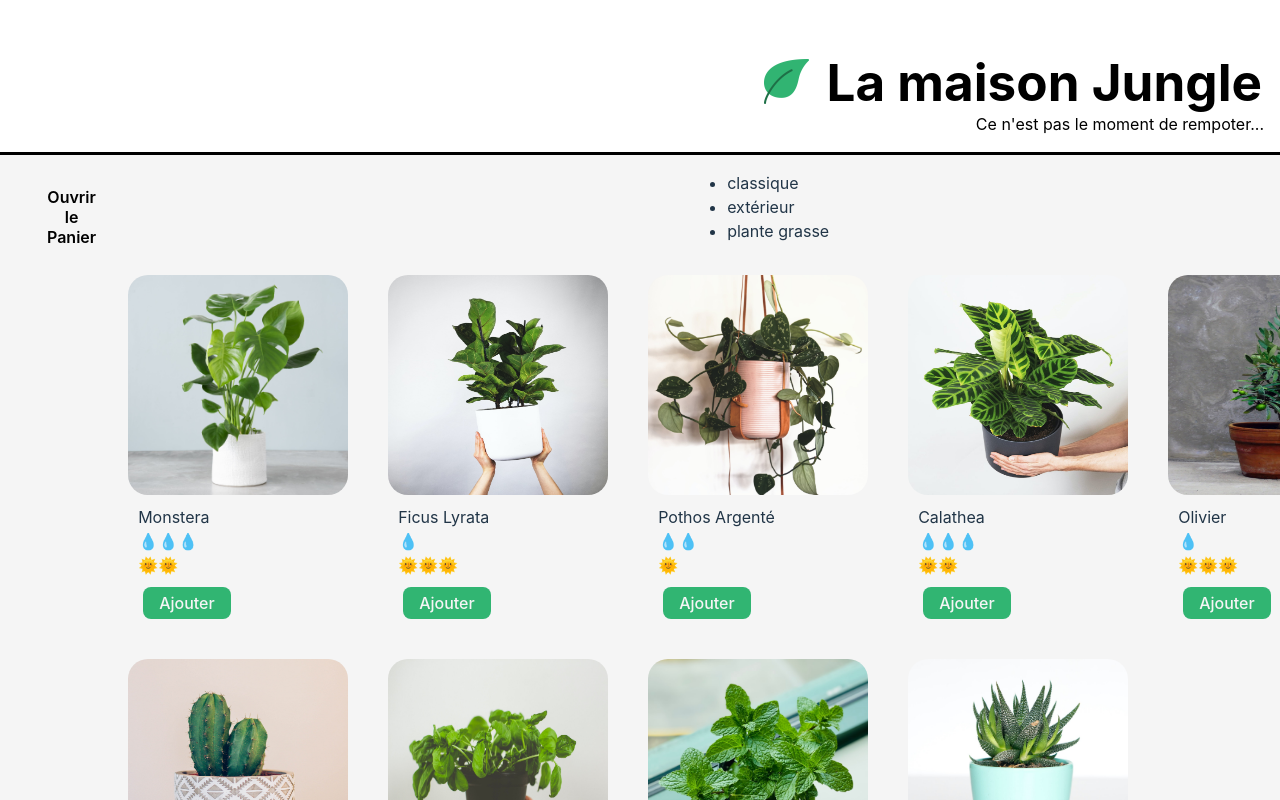
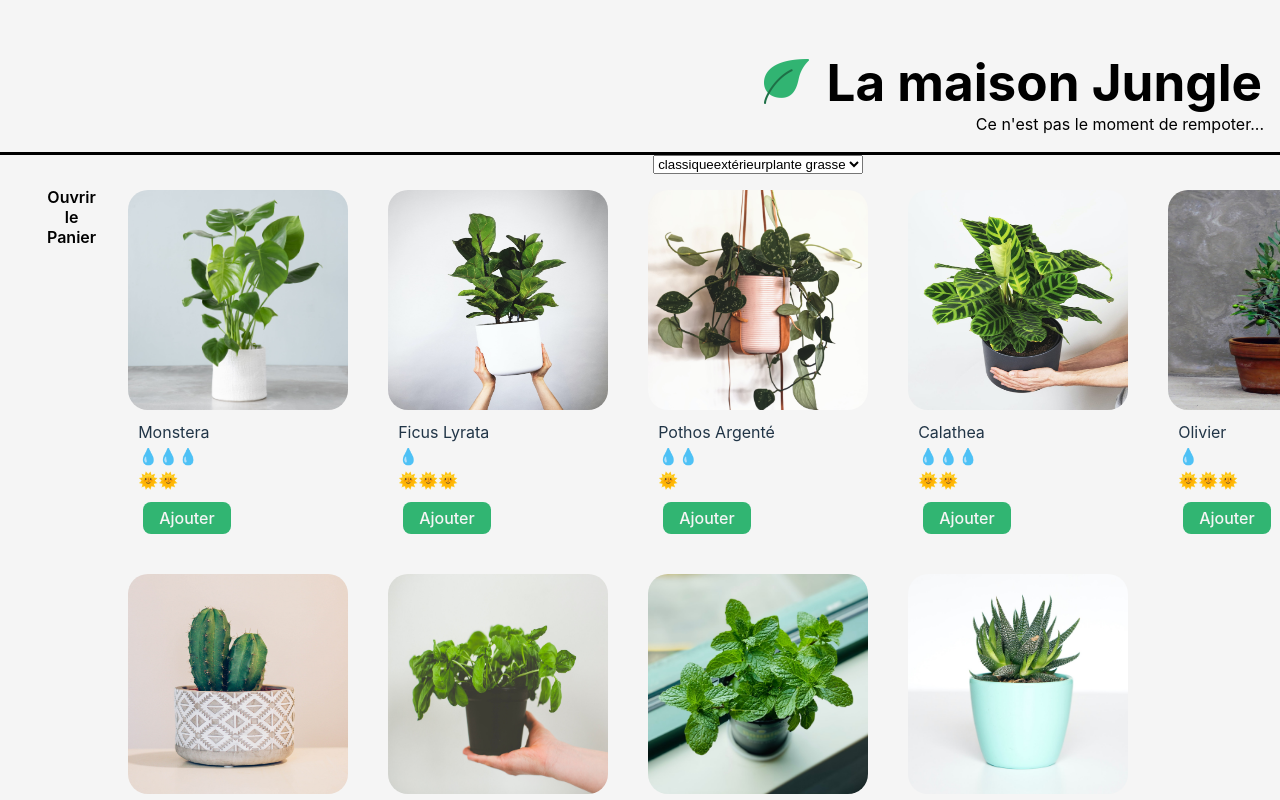
Before and after one commit to TheCrazyHitomi/la-maison-jungle, a React (Vite) app: page / in a window 1280 px wide. Shown: the top 800 px of the page. Built offline with nearby package versions, Linux system fonts and the light colour scheme.

Commit message:
change background color

```diff
--- /dev/null
+++ b/src/components/Categories.jsx
@@ -0,0 +1,14 @@
+export const Categories = ({categories}) => {
+
+    return(
+        <select name="" id="">
+        <option>
+            <ul>
+                {categories.map((cat) => (
+                    <li key={cat}>{cat}</li>
+                ))}
+            </ul>
+        </option>
+        </select>
+    )
+}
--- a/src/components/ShoppingList.jsx
+++ b/src/components/ShoppingList.jsx
@@ -3,6 +3,7 @@ import "../styles/shoppingList.css"
 import PlantItem from "./plantItem.jsx"
 import BestSales from "./bestSales.jsx"
 import SpecialOffer from "./specialOffer.jsx"
+import { Categories } from "./Categories.jsx"
 
 
 const ShoppingList = ({cart,setCart}) =>{
@@ -50,11 +51,7 @@ const ShoppingList = ({cart,setCart}) =>{
 
 	return (
 		<div className="lmj-hero">
-			<ul>
-				{categories.map((cat) => (
-					<li key={cat}>{cat}</li>
-				))}
-			</ul>
+			<Categories categories={categories}/>
 			<ul className='lmj-plant-list' >
             {plantList.map(({ id, cover, name, water, light, price}) => (
                 <div key={id}>
--- a/src/styles/App.css
+++ b/src/styles/App.css
@@ -1,5 +1,9 @@
+body{
+  background-color: whitesmoke;
+
+}
+
 .lmj-main{
   display: flex;
   flex-direction: row;
-  background-color: whitesmoke;
 }
```
